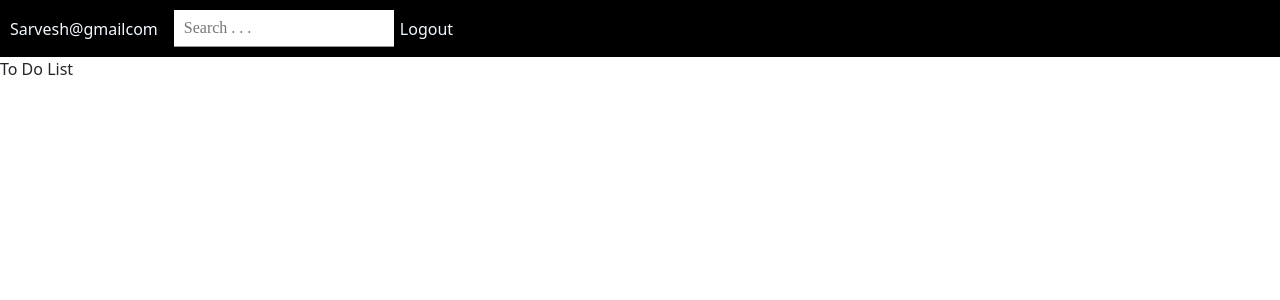
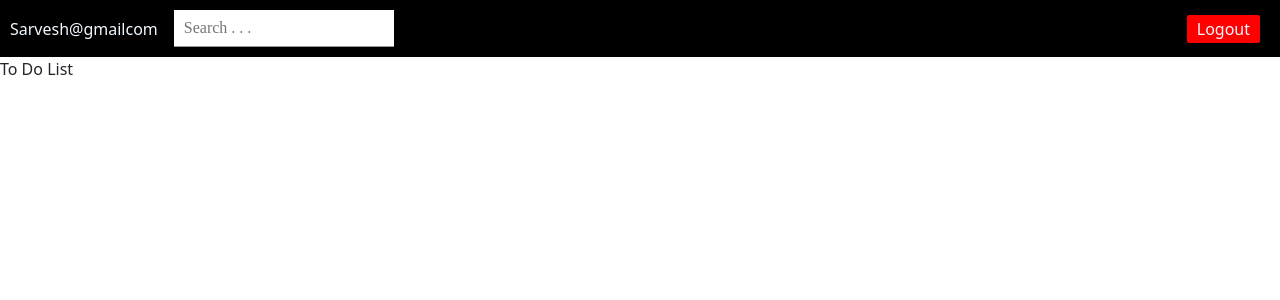
Before and after one commit to SarveshG2002/to-do-list, a React (Vite) app: page /dashboard in a window 1280 px wide. Shown: the top 300 px of the page. Built offline with nearby package versions, Linux system fonts and the light colour scheme; sample sign-in values are in the browser's storage.

Commit message:
navbar created

```diff
--- a/src/Navbar.css
+++ b/src/Navbar.css
@@ -5,8 +5,18 @@ nav{
     color: aliceblue;
     display: flex;
     align-items: center;
-    /* justify-content: space-between; */
+    justify-content: space-between;
+    /* justify-content: ; */
 }
+
+nav .navele{
+    /* width: 50%; */
+    display: flex;
+    align-items: center;
+}
+
+
+
 nav .searchBar input{
     width: 100%;
             display: block;
@@ -25,8 +35,12 @@ nav .searchBar input{
 
 .logoutButton {
     background-color: transparent;
+    border-radius: 2px;
     border: none;
+    padding: 2px 10px;
     color: aliceblue;
     cursor: pointer;
     margin-right: 10px; /* Move the logout button to the right */
+    background-color: red;
+
 }
--- a/src/Navbar.jsx
+++ b/src/Navbar.jsx
@@ -5,6 +5,7 @@ import './Navbar.css'; // Import custom CSS for the navbar
 function Navbar() {
     return (
         <nav className="">
+            <div className='navele'>
                 <div className='username'>
                     Sarvesh@gmailcom
                 </div>
@@ -12,7 +13,10 @@ function Navbar() {
                 <div className='searchBar'>
                     <input type='search' placeholder ='Search . . .' ></input>
                 </div>
+            </div>
+            <div className='navele'>
                 <button className='logoutButton' onClick={() => { localStorage.removeItem('username'); window.location.reload(); }}>Logout</button>
+            </div>
         </nav>
     );
 }
```
Also changed, not shown: tt.html (added, +25 -0 lines). Lines whose indentation alone changed are shown as unchanged.
